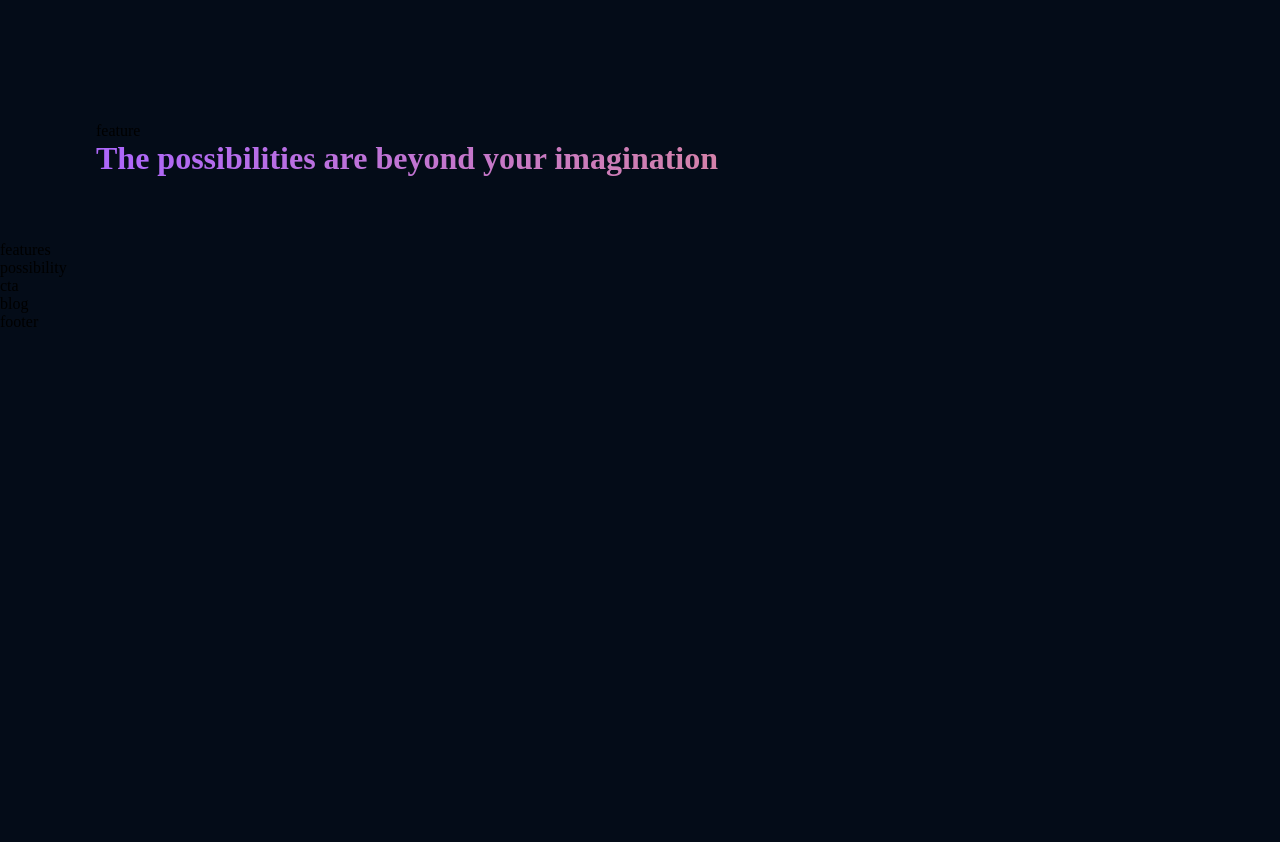
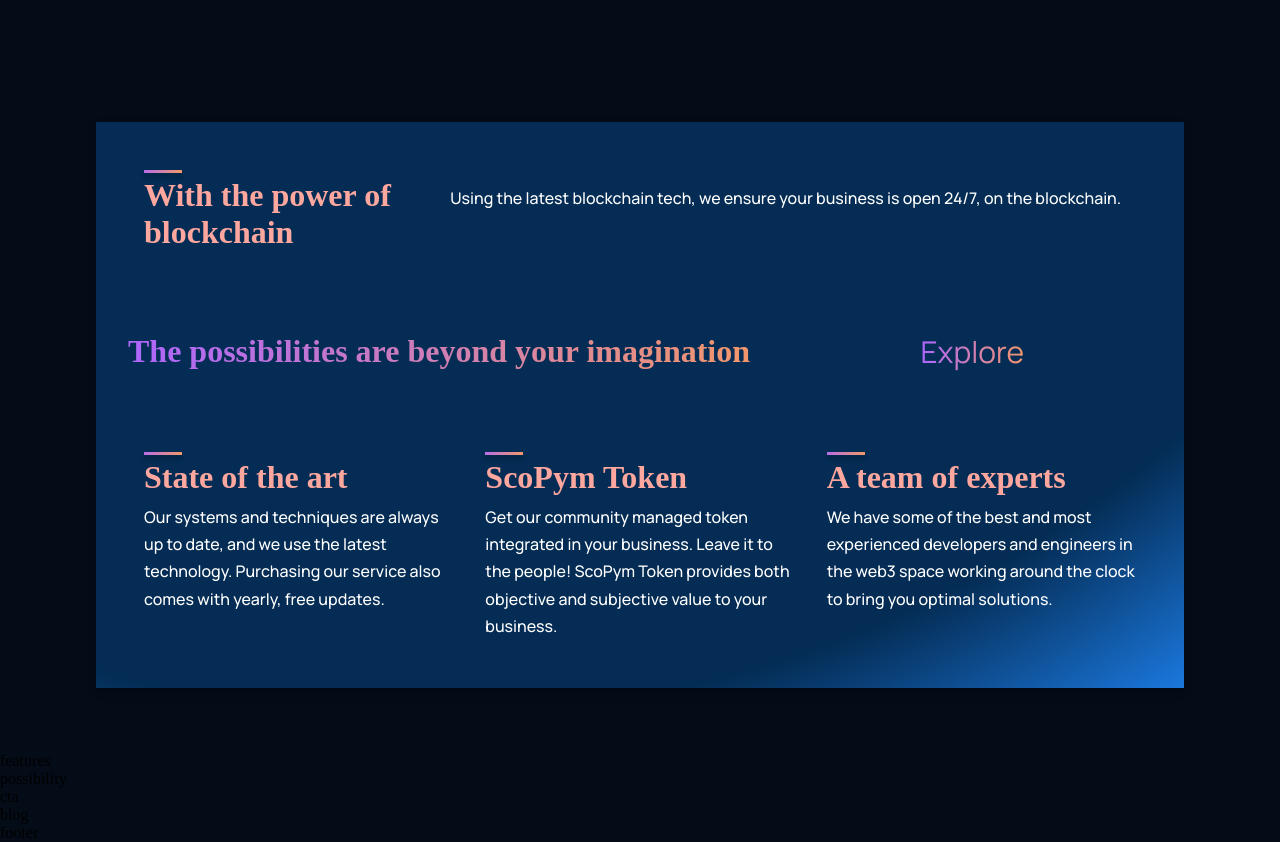
Before and after one commit to mertbayca/bigProject_one, a React (Create React App) app: page / in a window 1280 px wide. Shown: the part 1080-1922 px from the top of the page. Before the commit the page ends 1411 px from the top, so only its background shows below. Built offline with nearby package versions, Linux system fonts and the light colour scheme; the HTML template or start-up script is replaced by a standard one.

Commit message:
info box complete, uses the Feature component

```diff
--- /dev/null
+++ b/src/components/feature/Feature.jsx
@@ -0,0 +1,18 @@
+import React from 'react'
+import "./feature.css"
+
+const Feature = ({title, text}) => {
+  return (
+    <div className="scop__features-container__feature">
+      <div className="scop__features-container__feature-title">
+        <div />
+        <h1>{title}</h1>
+      </div>
+      <div className='scop__features-container_feature-text'>
+        {text}
+      </div>
+    </div>
+  )
+}
+
+export default Feature
--- a/src/components/feature/feature.css
+++ b/src/components/feature/feature.css
@@ -0,0 +1,53 @@
+.scop__features-container__feature {
+    display: flex;
+    width: 100%;
+    justify-content: space-between;
+    align-items: flex-start;
+    flex-direction: row;
+    margin: 1rem;
+}
+
+.scop__features-container__feature-title {
+    flex: 1;
+    margin-right: 2rem;
+    color: rgb(254, 167, 158);
+}
+
+.scop__features-container__feature-title div {
+    width: 38px;
+    height: 3px;
+    margin-bottom: 0.25rem;
+    box-shadow: 0 4px 4px rgba(0, 0, 0, 0.25);
+    background: var(--gradient-bar)
+}
+
+.scop__features-container_feature-text {
+    margin-top: 15px;
+    flex: 2.5;
+    color: #fff;
+    font-family: var(--font-family);
+    font-weight: 500;
+    line-height: 1.7rem;
+}
+
+.explore_text {
+    font-family: var(--font-family);
+    font-size: 30px;
+    margin-right: 8rem;
+}
+
+@media screen and (max-width: 550px) {
+    .scop__features-container__feature-title h1 {
+        font-size: 20px;
+        line-height: 22px;
+    }
+
+    .scop__features-container_feature-text p {
+        font-size: 12px;
+        line-height: 20px;
+    }
+
+    .scop__features-container__feature {
+        margin: 1rem 0;
+    }
+}
--- a/src/components/feature/feature.jsx
+++ /dev/null
@@ -1,10 +0,0 @@
-import React from 'react'
-import "./feature.css"
-
-const feature = () => {
-  return (
-    <div>feature</div>
-  )
-}
-
-export default feature
--- a/src/components/index.js
+++ b/src/components/index.js
@@ -1,5 +1,5 @@
 export {default as Article} from "./article/article"
 export {default as Brand} from "./brand/brand"
 export {default as Cta} from "./cta/cta"
-export {default as Feature} from "./feature/feature"
+export {default as Feature} from "./feature/Feature"
 export {default as Navbar} from "./navbar/navbar"
--- a/src/containers/what/what.css
+++ b/src/containers/what/what.css
@@ -0,0 +1,99 @@
+.scop__what {
+    display: flex;
+    flex-direction: column;
+
+    padding: 2rem;
+    background: var(--color-footer);
+
+    /* ff 3.6+ */
+    background:-moz-radial-gradient(circle at 30% -100%, #042c54 25%, rgba(4, 44, 84, 1) 85%, rgba(27, 120, 222, 1) 100%);
+
+    /* safari 5.1+,chrome 10+ */
+    background:-webkit-radial-gradient(circle at 30% -100%, #042c54 25%, rgba(4, 44, 84, 1) 85%, rgba(27, 120, 222, 1) 100%);
+
+    /* opera 11.10+ */
+    background:-o-radial-gradient(circle at 30% -100%, #042c54 25%, rgba(4, 44, 84, 1) 85%, rgba(27, 120, 222, 1) 100%);
+
+    /* ie 10+ */
+    background:-ms-radial-gradient(circle at 30% -100%, #042c54 25%, rgba(4, 44, 84, 1) 85%, rgba(27, 120, 222, 1) 100%);
+
+    /* global 92%+ browsers support */
+    background:radial-gradient(circle at 30% -100%, #042c54 25%, rgba(4, 44, 84, 1) 85%, rgba(27, 120, 222, 1) 100%);
+
+    filter: drop-shadow(0px 4px 4px rgba(0, 0, 0, 0.25));
+}
+
+.scop__what-feature {
+    display: flex;
+}
+
+.scop__what-feature .scop__what-features-container__feature {
+    margin: 0;
+}
+
+.scop__what-feature .scop__what-features-container__feature-text {
+    max-width: 700px;
+}
+
+.scop__what-heading {
+    display: flex;
+    flex-direction: row;
+    justify-content: space-between;
+    align-items: center;
+
+    margin: 4rem 0 2rem;
+}
+
+.scop__what-container {
+    display: flex;
+    flex-wrap: wrap;
+    flex-direction: row;
+    margin-top: 2rem;
+}
+
+.scop__what-container .scop__features-container__feature {
+    flex: 1;
+    margin: 1rem;
+    min-width: 210px;
+    display: unset;
+    flex-direction: column;
+}
+
+/* Customizing feature component as per needs */
+.scop__what-container .scop__features-container_feature-text {
+    margin-top: 0.5rem;
+}
+
+@media screen and (max-width: 850px) {
+    .scop__what-heading {
+        flex-direction: column;
+        align-items: flex-start;
+        margin-bottom: 0rem;
+    }
+
+    .scop__what-heading p {
+        margin-top: 1rem;
+    }
+}
+
+@media screen and (max-width: 650px) {
+    .scop__what-feature .scop__features-container__feature {
+        flex-direction: column;
+    }
+
+    .scop__what-feature .scop__features-container_feature-text {
+        margin-top: 0.5rem;
+    }
+
+    .scop__what-heading h1 {
+        font-size: 28px;
+        line-height: 40px;
+    }
+}
+
+@media screen and (max-width: 350px) {
+    .scop__what-container .scop__features-container__feature {
+        margin: 2rem 0;
+        min-width: 100%;
+    }
+}
--- a/src/containers/what/what.jsx
+++ b/src/containers/what/what.jsx
@@ -4,12 +4,18 @@
 
 const What = () => {
   return (
-    <div className="gpt3__what section__margin" id="what">
-      <div className="gpt3__what-feature">
-        <Feature />
+    <div className="scop__what section__margin" id="what">
+      <div className="scop__what-feature">
+        <Feature title="With the power of blockchain" text="Using the latest blockchain tech, we ensure your business is open 24/7, on the blockchain."/>
       </div>
-      <div className="gpt3__what-heading">
+      <div className="scop__what-heading">
         <h1 className="gradient__text">The possibilities are beyond your imagination</h1>
+        <p className="gradient__text explore_text">Explore</p>
+      </div>
+      <div className="scop__what-container">
+        <Feature title="State of the art" text="Our systems and techniques are always up to date, and we use the latest technology. Purchasing our service also comes with yearly, free updates."/>
+        <Feature title="ScoPym Token" text="Get our community managed token integrated in your business. Leave it to the people! ScoPym Token provides both objective and subjective value to your business."/>
+        <Feature title="A team of experts" text="We have some of the best and most experienced developers and engineers in the web3 space working around the clock to bring you optimal solutions."/>
       </div>
     </div>
   )
```
